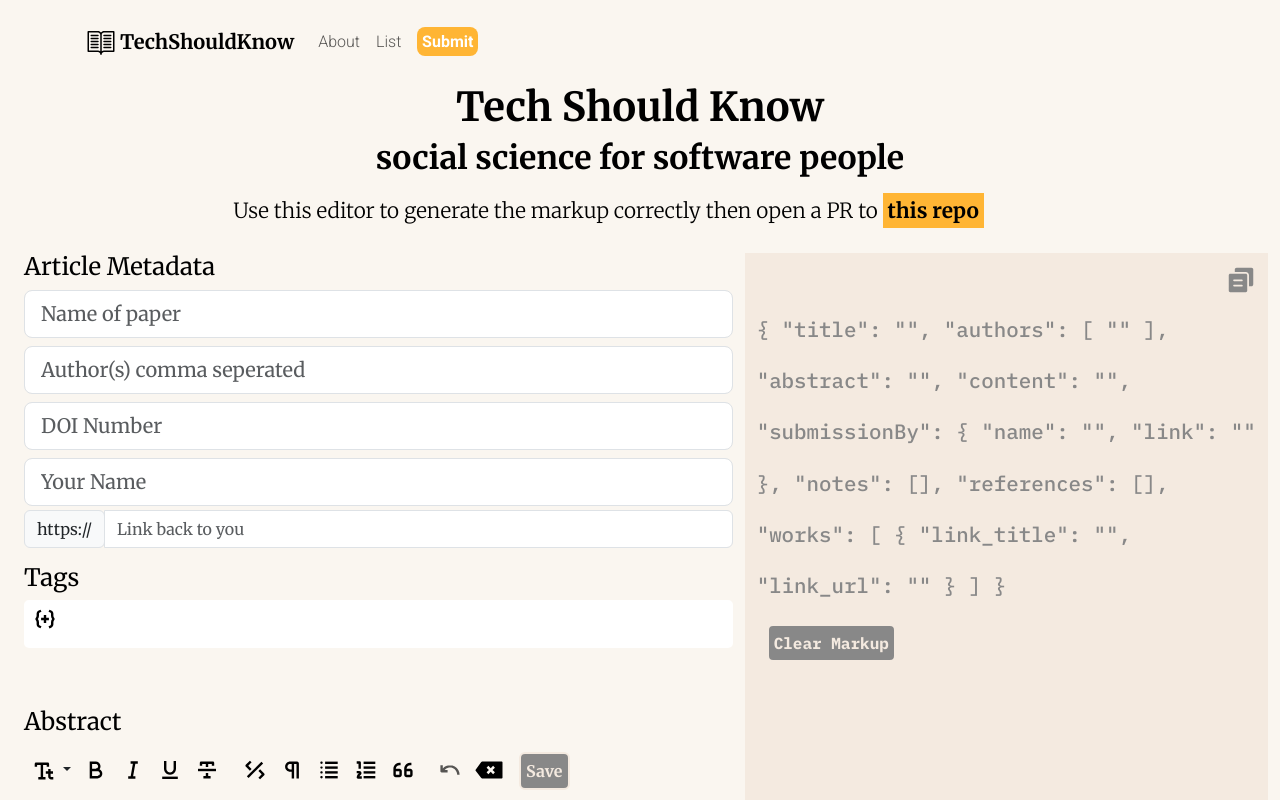
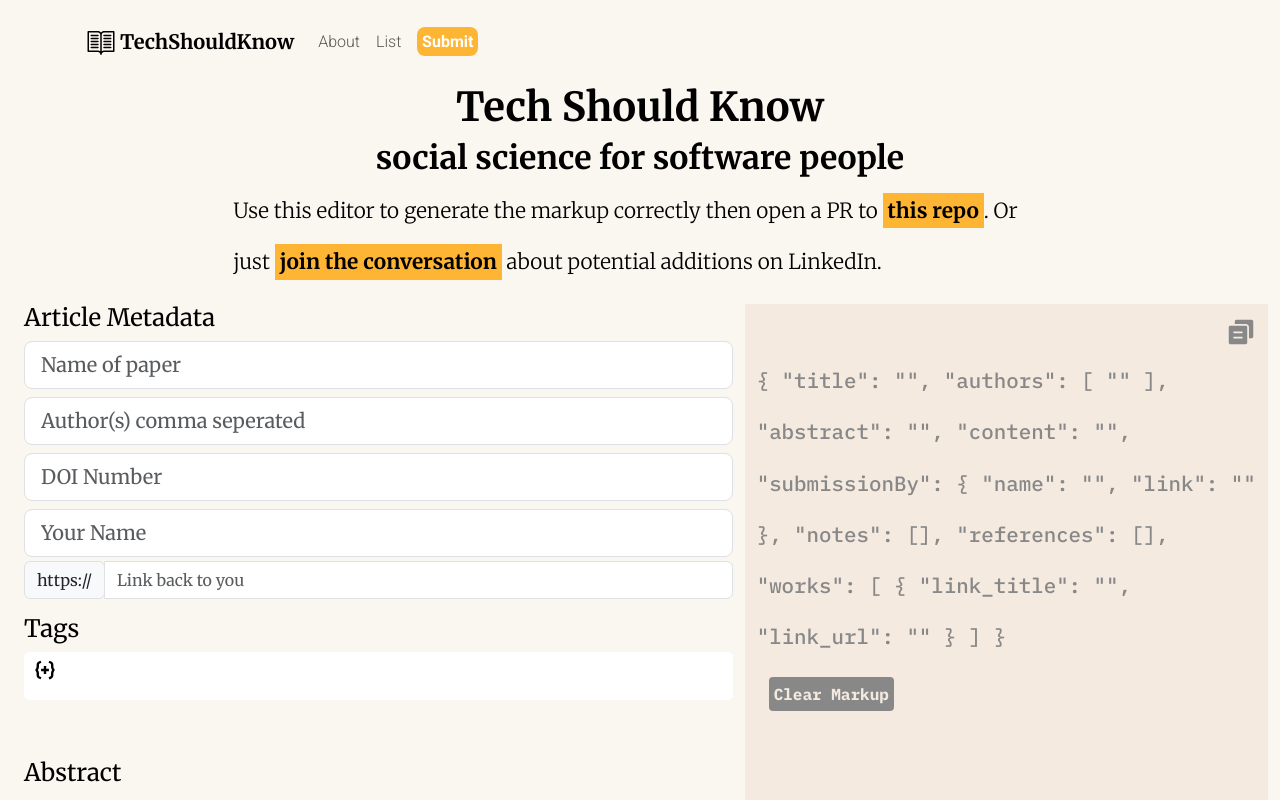
Before and after one commit to mbellotti/tech-should-know, a React (Create React App) app: page /#/submit in a window 1280 px wide. Shown: the top 800 px of the page. Built offline with nearby package versions, Linux system fonts and the light colour scheme.

Commit message:
linking to discussion group

```diff
--- a/src/components/Submit/Submit.js
+++ b/src/components/Submit/Submit.js
@@ -73,7 +73,7 @@ export function Submit(){
           <Col sm={8} className="offset-md-2 content">
             <center><h1>Tech Should Know</h1>
             <h2>social science for software people</h2></center>
-            <p>Use this editor to generate the markup correctly then open a PR to <a href="https://github.com/mbellotti/tech-should-know-data">this repo</a></p>
+            <p>Use this editor to generate the markup correctly then open a PR to <a href="https://github.com/mbellotti/tech-should-know-data">this repo</a>. Or just <a href="https://www.linkedin.com/groups/12989822/">join the conversation</a> about potential additions on LinkedIn.</p>
         </Col></Row>
         <Row><Col sm={7} className="mr-2 content">
           <Submission value={value} markup={markup}/>
```
